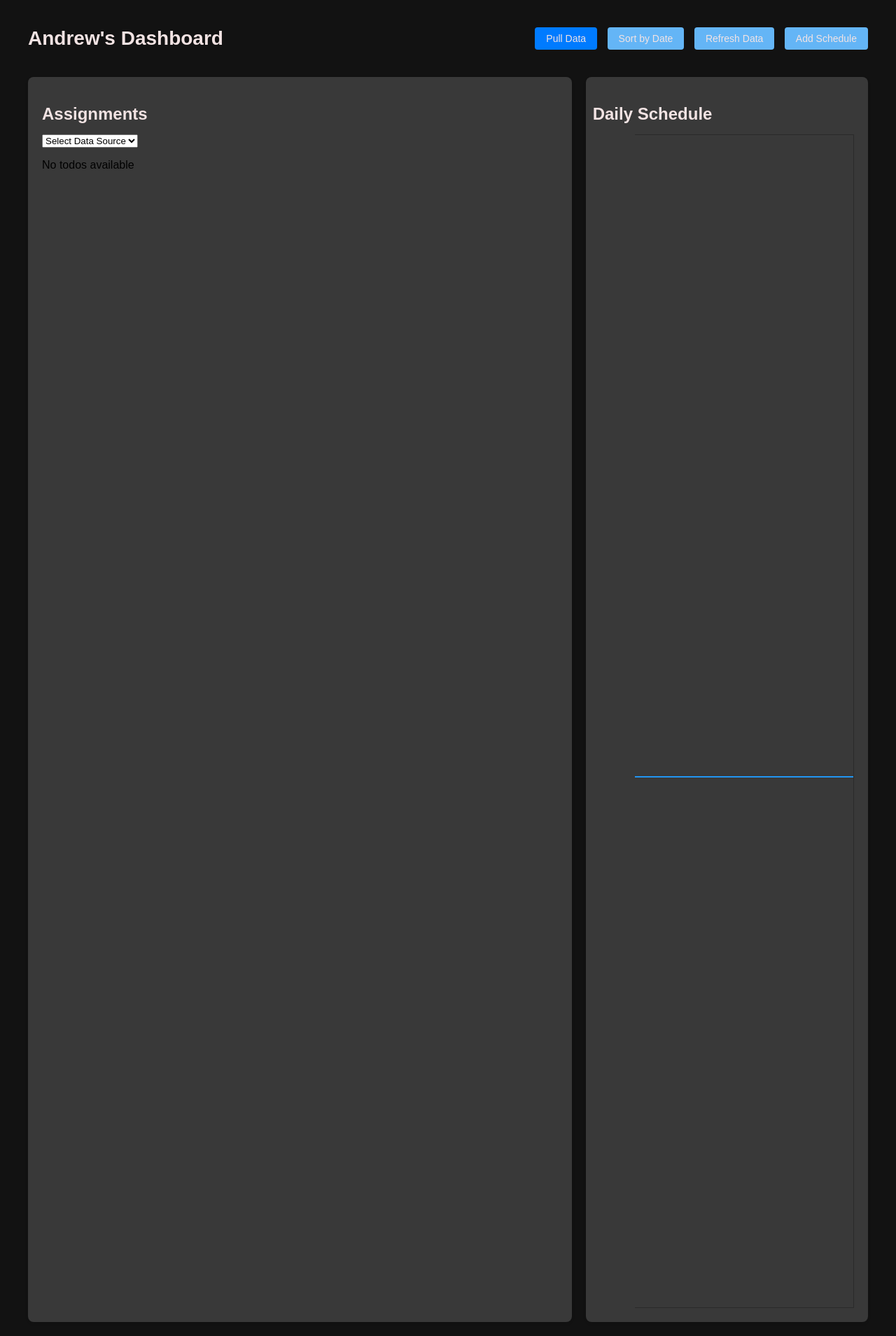
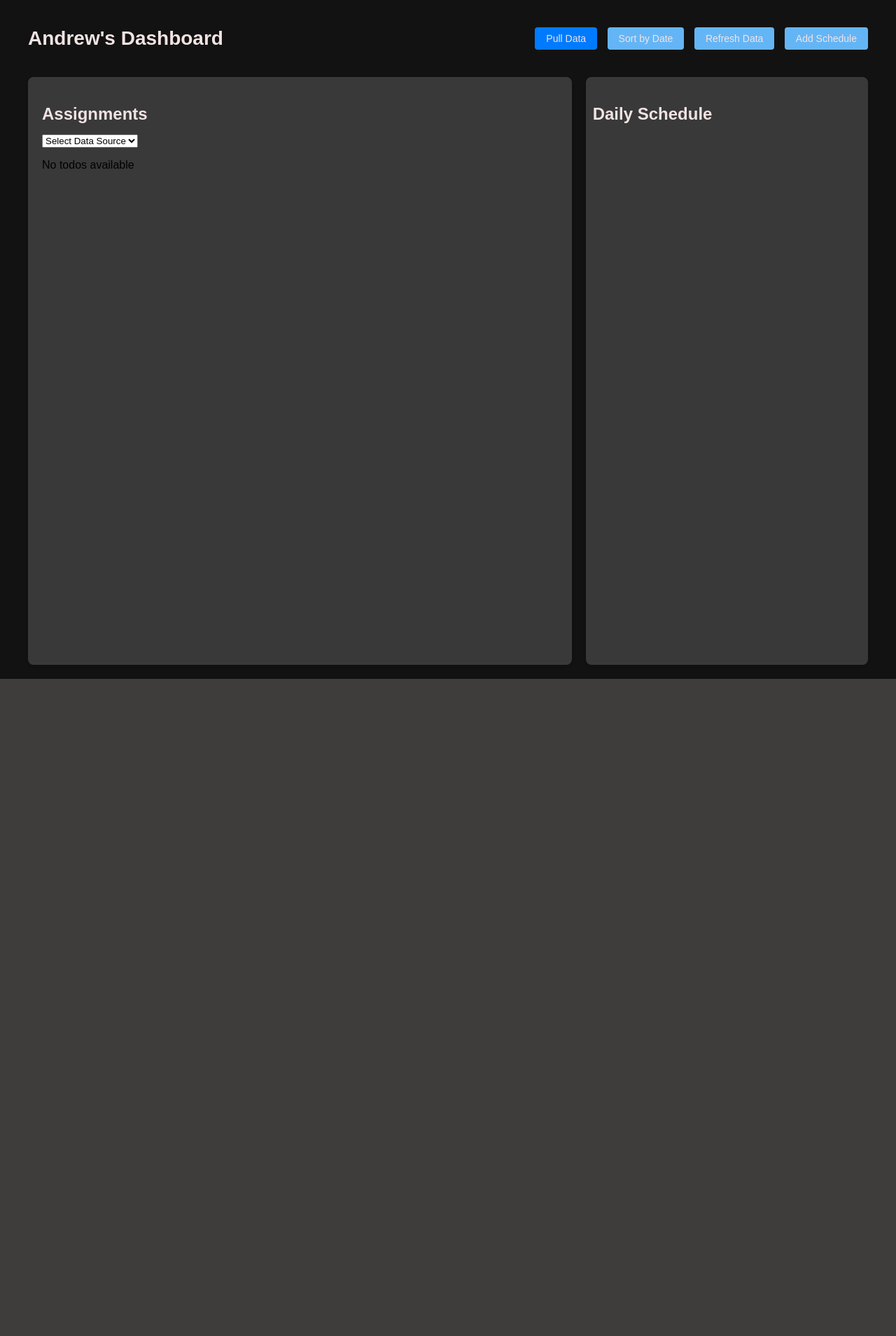
Before and after one commit to AndyP251/Portfolio, a Django app: template personalwork/templates/dashboard.html in a window 1280 px wide. Shown: the whole page at 70% size. After the commit the page ends 970 px from the top, so only its background shows below. Run offline with Django 5.2, Linux system fonts and the light colour scheme; the template is opened without the code that fills it, so the values that code supplies are empty.

Commit message:
scheduling container scroll body isolation

```diff
--- a/personalwork/templates/dashboard.html
+++ b/personalwork/templates/dashboard.html
@@ -8,6 +8,7 @@
     --bg-color: #121212;
     --text-color: #f2e3e3;
     --large-container-bg: #393939;
+    --large-container-header-bg: #282727;
     --item-bg: #2a2a2a;
     --schedule-item-bg: #252525;
     --recurring-schedule-item-bg: #303030;
@@ -68,8 +69,11 @@
         background-color: var(--large-container-bg);
         border-radius: 8px;
         padding: 20px;
-        padding-left:10px;
+        padding-left: 10px;
         box-shadow: 0 2px 4px rgba(0,0,0,0.1);
+        height: 800px;
+        overflow-y: auto;
+        position: relative; /* Ensure relative positioning for child elements */
     }
     h2 {
         color: var(--text-color);
@@ -164,24 +168,22 @@
         border: 1px solid var(--item-bg);
         border-radius: 4px;
     }
-    .schedule-grid {
-        position: relative;
-        display: grid;
-        grid-template-columns: repeat(5, 1fr);
-        grid-template-rows: repeat(12, 60px);
-        gap: 5px;
-        border: 1px solid var(--item-bg);
+
+    .schedule h2 {
+        position: sticky; /* Use sticky positioning */
+        top: 0; /* Stick to the top of its container */
+        background-color: var(--large-container-bg); /* Match container background */
+        z-index: 10;
+        margin-bottom: 10px; /* Add some space below the title */
     }
+
     .schedule-item {
         position: absolute;
-        flex: 2;
         background-color: var(--schedule-item-bg);
         border-radius: 8px;
         box-shadow: 0 2px 4px rgba(0,0,0,0.1);
         padding: 5px;
         text-align: center;
-        left: 0;
-        right: 0;
         overflow: hidden; /* Ensures content does not overflow the box */
         white-space: nowrap; /* Prevents text from wrapping to the next line */
         text-overflow: ellipsis; /* Adds ellipsis (...) for overflowing text */
@@ -214,7 +216,7 @@
     }
 
     .time-slot {
-    height: 29.2px; /* 30 minutes height for each slot */
+        height: 24.4px; /* Match each half-hour slot height */
         border-bottom: 1px solid var(--item-bg);
         text-align: right;
         padding-right: 5px;
@@ -225,7 +227,7 @@
         flex: 1;
         position: relative;
         display: grid;
-    grid-template-rows: repeat(48, 30px); /* 48 half-hour slots */
+        grid-template-rows: repeat(48, 25px); /* Adjusted for half-hour slots */
         border-left: 1px solid var(--item-border-color);
     }
 
@@ -401,6 +403,7 @@
             </ul>
         </div>
         <div class="schedule">
+
             <h2>Daily Schedule</h2>
             <div class="schedule-container">
                 <div class="time-scale">
@@ -573,16 +576,18 @@ function getCookie(name) {
 
 document.addEventListener('DOMContentLoaded', function() {
     const scheduleItems = document.querySelectorAll('.schedule-item');
+
     scheduleItems.forEach(item => {
         const time = item.querySelector('strong + br').nextSibling.textContent.trim(); // Get course time
         const [start, end] = time.split(' - ');
         const [startHour, startMinute] = parseTime(start);
         const [endHour, endMinute] = parseTime(end);
-        const startPosition = (startHour * 2) + (startMinute / 30); // Calculate grid position
-        const height = ((endHour * 60 + endMinute) - (startHour * 60 + startMinute)) / 30; // Duration in 30 min slots
 
-        item.style.top = `${startPosition * 30}px`; // Set top position based on start
-        item.style.height = `${height * 30}px`; // Set height based on duration
+        const startPosition = (startHour * 2) + (startMinute / 30); // Calculate grid position in half-hours
+        const height = ((endHour * 60 + endMinute) - (startHour * 60 + startMinute)) / 30; // Duration in half-hour slots
+
+        item.style.top = `${startPosition * 25}px`; // Set top position based on start
+        item.style.height = `${height * 25}px`; // Set height based on duration
     });
 
     updateCurrentTimeLine();
@@ -600,11 +605,14 @@ function parseTime(time) {
 function updateCurrentTimeLine() {
     const now = new Date();
     const currentTime = now.getHours() * 60 + now.getMinutes();
-    const linePosition = currentTime / 30; // Calculate position based on 30-minute slots
+    const linePosition = currentTime / 30; // Calculate position based on half-hour slots
+
     const currentTimeLine = document.getElementById('current-time-line');
-    currentTimeLine.style.top = `${linePosition * 30}px`;
+
+    if (currentTimeLine) {
+        currentTimeLine.style.top = `${linePosition * 25}px`;
     }
-
+}
 
 document.addEventListener('DOMContentLoaded', function() {
     const addScheduleButton = document.getElementById('add-schedule-button');
```
Lines whose indentation alone changed are shown as unchanged.
